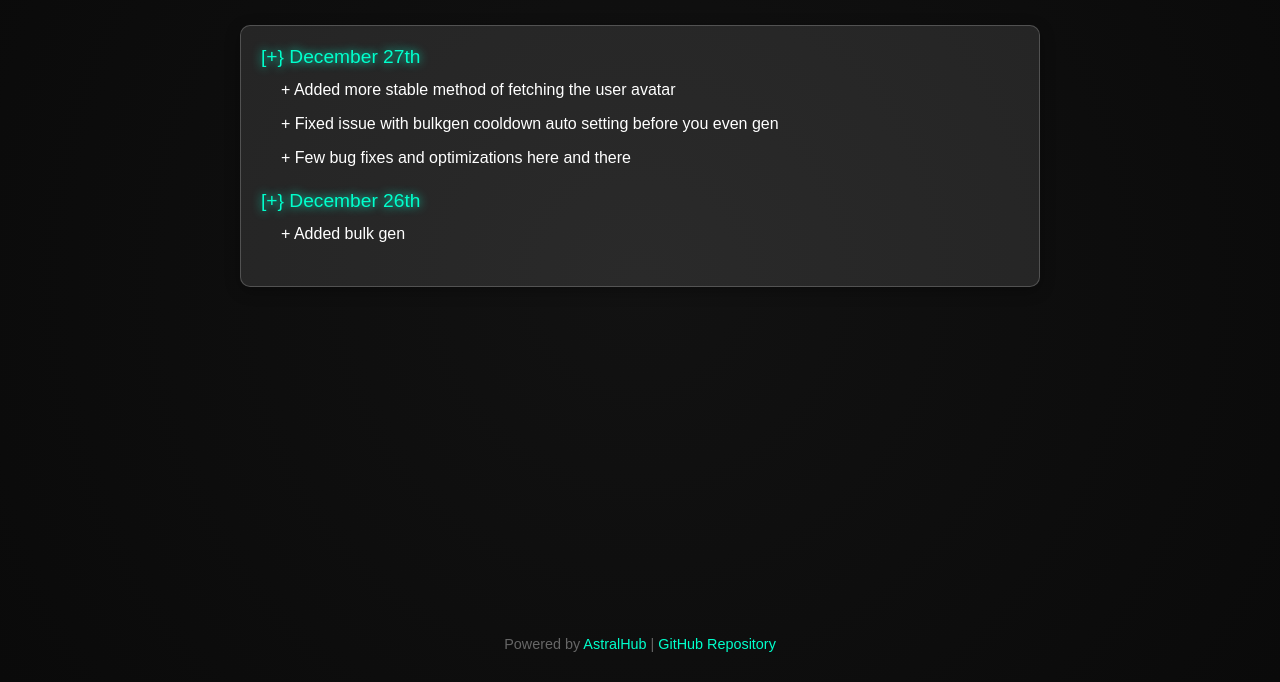
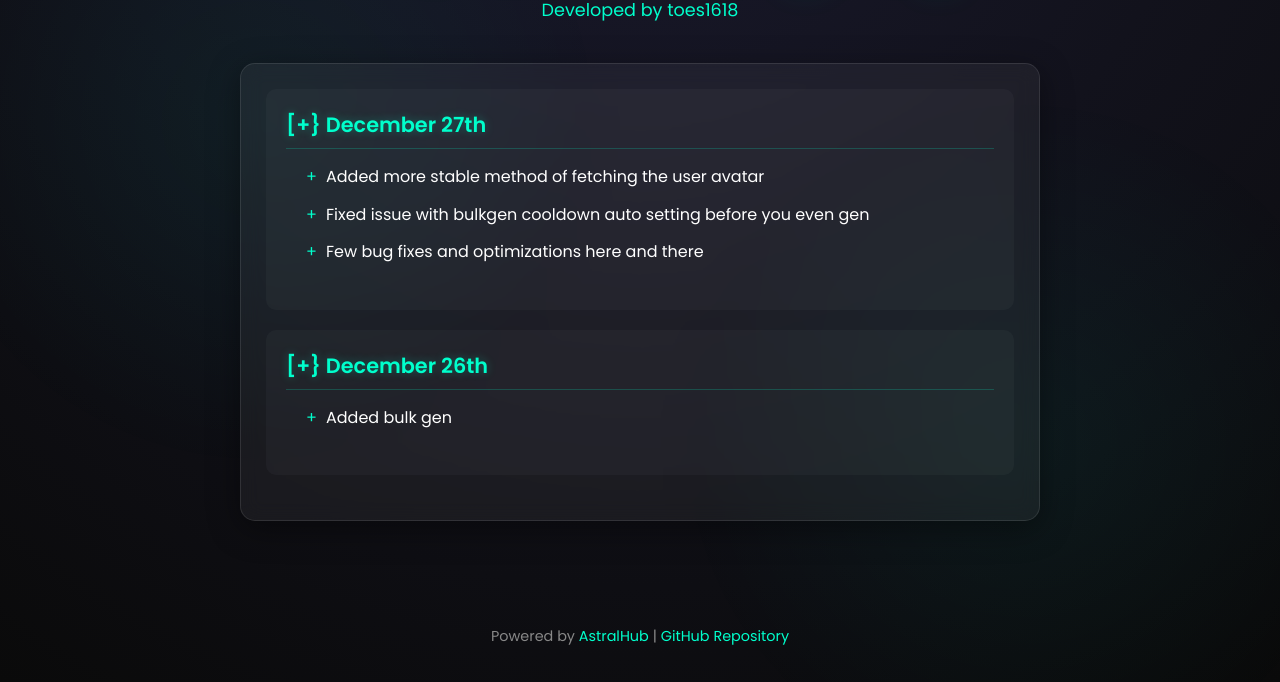
Before and after one commit to toeszzwozzy/changelogs, a plain HTML site: page index.html in a window 1280 px wide. Shown: the part 118-800 px from the top of the page. Drawn offline with Linux system fonts and the light colour scheme.

Commit message:
Better looking

```diff
--- a/index.html
+++ b/index.html
@@ -5,14 +5,17 @@
     <meta name="viewport" content="width=device-width, initial-scale=1.0">
     <title>Astral Gen Changelogs</title>
     <style>
+        @import url('https://fonts.googleapis.com/css2?family=Poppins:wght@300;400;500;600;700&display=swap');
+
         * {
             margin: 0;
             padding: 0;
             box-sizing: border-box;
         }
+
         body {
-            font-family: 'Arial', sans-serif;
-            background: radial-gradient(circle, #121212, #0a0a0a);
+            font-family: 'Poppins', sans-serif;
+            background: radial-gradient(circle at 50% -20%, #1a1a2e, #0a0a0a);
             color: #ffffff;
             display: flex;
             flex-direction: column;
@@ -20,63 +23,172 @@
             justify-content: flex-start;
             min-height: 100vh;
             padding: 20px;
+            position: relative;
+            overflow-x: hidden;
         }
+
+        body::before {
+            content: '';
+            position: fixed;
+            top: 0;
+            left: 0;
+            width: 100%;
+            height: 100%;
+            background:
+                radial-gradient(circle at 20% 30%, rgba(0, 255, 204, 0.05) 0%, transparent 30%),
+                radial-gradient(circle at 80% 70%, rgba(0, 255, 204, 0.05) 0%, transparent 30%);
+            pointer-events: none;
+        }
+
         h1 {
-            font-size: 3rem;
+            font-size: 3.5rem;
             text-align: center;
             margin-bottom: 10px;
             color: #00ffcc;
-            text-shadow: 0 0 20px #00ffcc, 0 0 40px #00ffcc;
+            text-shadow: 0 0 20px rgba(0, 255, 204, 0.5), 0 0 40px rgba(0, 255, 204, 0.3);
+            animation: fadeInDown 0.8s ease-out;
+            letter-spacing: 2px;
         }
+
         .developer-info {
-            font-size: 1rem;
+            font-size: 1.1rem;
             color: #00ffcc;
             text-align: center;
             margin-bottom: 20px;
+            opacity: 0.8;
+            animation: fadeIn 1s ease-out 0.3s both;
         }
+
         #changelogs {
             width: 90%;
             max-width: 800px;
             margin-top: 20px;
-            background: rgba(255, 255, 255, 0.1);
-            border: 1px solid rgba(255, 255, 255, 0.2);
-            border-radius: 10px;
-            box-shadow: 0 4px 15px rgba(0, 0, 0, 0.3);
-            padding: 20px;
-            max-height: 500px;
+            background: rgba(255, 255, 255, 0.05);
+            border: 1px solid rgba(255, 255, 255, 0.1);
+            border-radius: 15px;
+            box-shadow: 0 8px 32px rgba(0, 0, 0, 0.4);
+            padding: 25px;
+            max-height: 600px;
             overflow-y: auto;
+            backdrop-filter: blur(10px);
+            animation: fadeInUp 1s ease-out 0.5s both;
         }
+
+        #changelogs::-webkit-scrollbar {
+            width: 8px;
+        }
+
+        #changelogs::-webkit-scrollbar-track {
+            background: rgba(255, 255, 255, 0.05);
+            border-radius: 4px;
+        }
+
+        #changelogs::-webkit-scrollbar-thumb {
+            background: rgba(0, 255, 204, 0.3);
+            border-radius: 4px;
+        }
+
         ul {
             list-style-type: none;
             padding-left: 20px;
         }
+
         li {
-            margin-bottom: 10px;
+            margin-bottom: 12px;
+            position: relative;
+            padding-left: 20px;
+            transition: transform 0.3s ease;
         }
+
+        li:before {
+            content: '+';
+            position: absolute;
+            left: 0;
+            color: #00ffcc;
+        }
+
+        li:hover {
+            transform: translateX(5px);
+        }
+
         .changelog-title {
-            font-size: 1.2rem;
+            font-size: 1.3rem;
             color: #00ffcc;
-            text-shadow: 0 0 10px #00ffcc;
-            margin-bottom: 10px;
+            text-shadow: 0 0 10px rgba(0, 255, 204, 0.3);
+            margin-bottom: 15px;
+            font-weight: 600;
+            border-bottom: 1px solid rgba(0, 255, 204, 0.2);
+            padding-bottom: 8px;
         }
+
         .changelog-content {
             font-size: 1rem;
-            line-height: 1.5;
+            line-height: 1.6;
+            margin-bottom: 25px;
+        }
+
+        .changelog {
+            background: rgba(255, 255, 255, 0.03);
             margin-bottom: 20px;
+            padding: 20px;
+            border-radius: 10px;
+            transition: transform 0.3s ease, box-shadow 0.3s ease;
         }
+
+        .changelog:hover {
+            transform: translateY(-2px);
+            box-shadow: 0 5px 15px rgba(0, 255, 204, 0.1);
+        }
+
         footer {
             margin-top: auto;
-            padding: 10px;
+            padding: 15px;
             font-size: 0.9rem;
-            color: #666;
+            color: #888;
             text-align: center;
+            animation: fadeIn 1s ease-out 0.7s both;
         }
+
         a {
             color: #00ffcc;
             text-decoration: none;
+            transition: all 0.3s ease;
         }
+
         a:hover {
-            text-decoration: underline;
+            text-shadow: 0 0 10px #00ffcc;
+            color: #fff;
+        }
+
+        @keyframes fadeInDown {
+            from {
+                opacity: 0;
+                transform: translateY(-30px);
+            }
+            to {
+                opacity: 1;
+                transform: translateY(0);
+            }
+        }
+
+        @keyframes fadeInUp {
+            from {
+                opacity: 0;
+                transform: translateY(30px);
+            }
+            to {
+                opacity: 1;
+                transform: translateY(0);
+            }
+        }
+
+        @keyframes fadeIn {
+            from {
+                opacity: 0;
+            }
+            to {
+                opacity: 1;
+            }
         }
     </style>
 </head>
@@ -96,9 +208,10 @@
 
                 const changelogsDiv = document.getElementById('changelogs');
 
-                changelogs.forEach(entry => {
+                changelogs.forEach((entry, index) => {
                     const changelogItem = document.createElement('div');
                     changelogItem.classList.add('changelog');
+                    changelogItem.style.animation = `fadeInUp 0.5s ease-out ${index * 0.1 + 0.5}s both`;
 
                     const title = document.createElement('div');
                     title.classList.add('changelog-title');
@@ -110,7 +223,7 @@
 
                     entry.changes.forEach(change => {
                         const changeItem = document.createElement('li');
-                        changeItem.textContent = `+ ${change}`;
+                        changeItem.textContent = change;
                         content.appendChild(changeItem);
                     });
 
```
